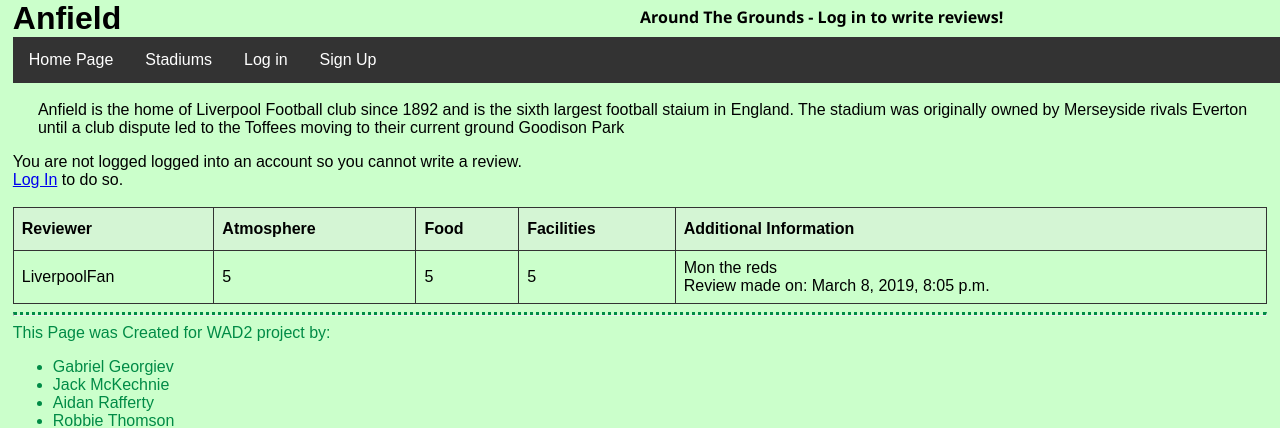
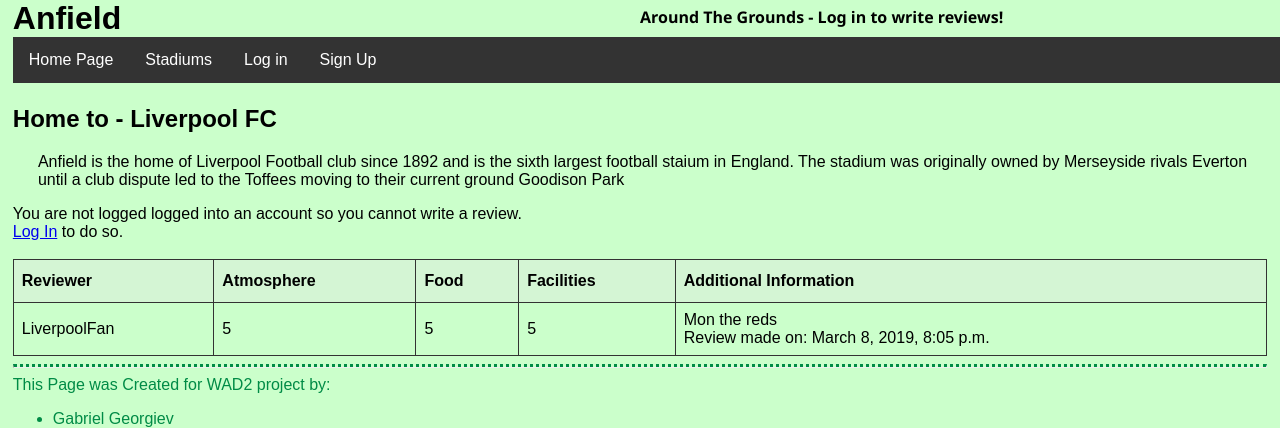
Before and after one commit to AidanRafferty/around_the_grounds, a Django app: page /ATGApp/chosenStadium/anfield/ in a window 1280 px wide. Shown: the top 428 px of the page. Run offline with Django 3.2, Linux system fonts and the light colour scheme; data comes from the database, SQL or seed files in the repository; both versions use the stored data as it was after the commit; parts of the project's set-up code (start-up, migrations or seed data) failed here and were passed over; some libraries are stand-ins or nearby versions.

Commit message:
add home team

```diff
--- a/templates/ATGApp/chosenStadium.html
+++ b/templates/ATGApp/chosenStadium.html
@@ -11,8 +11,10 @@
 
     {% if stadium %}
         <h1>{{ stadium.name }}</h1>
+        <h2>Home to - {{ stadium.homeTeam }}</h2>
         <p>
             {{ stadium.description }}
+            <br/>
         </p>
 
         {% if user.is_authenticated %}
```
Also changed, not shown: db.sqlite3.
